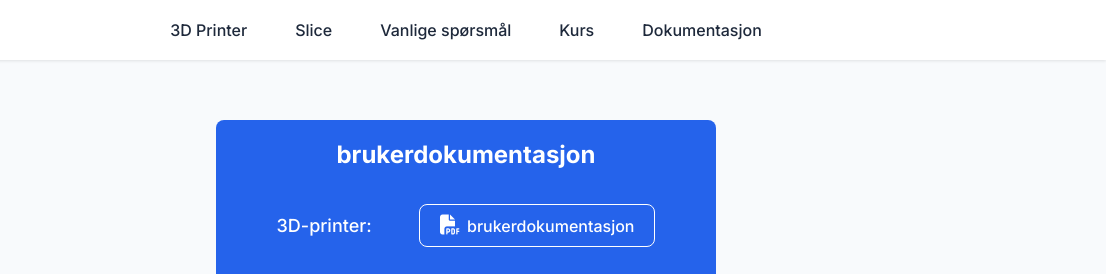
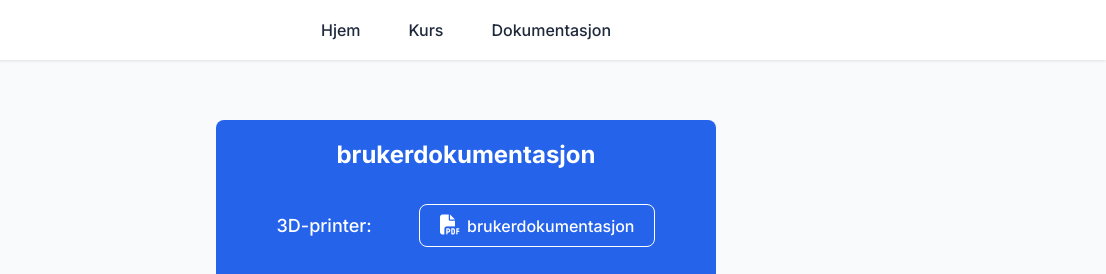
Before and after one commit to SimenWG/2ITASupport.com, a plain HTML site: page html/doku.html in a window 1280 px wide. Shown: the top 274 px of the page, 174-1280 px from the left. Drawn offline with Linux system fonts and the light colour scheme.

Commit message:
Lagt til hjem knapp i navbar.

```diff
--- a/html/doku.html
+++ b/html/doku.html
@@ -22,9 +22,10 @@
 
     <ul class="nav-links">
         <img src="../img/img1.svg" id="img3" onclick="windowLocation()">
-        <li><a href="#printer-3d">3D Printer</a></li>
+        <!-- <li><a href="#printer-3d">3D Printer</a></li>
         <li><a href="#slice">Slice</a></li>
-        <li><a href="#faq">Vanlige spørsmål</a></li>
+        <li><a href="#faq">Vanlige spørsmål</a></li> -->
+        <li><a href="../index.html">Hjem</a></li>
         <li><a href="#kurs">Kurs</a></li>
         <li><a href="#">Dokumentasjon</a></li>
     </ul>
```
